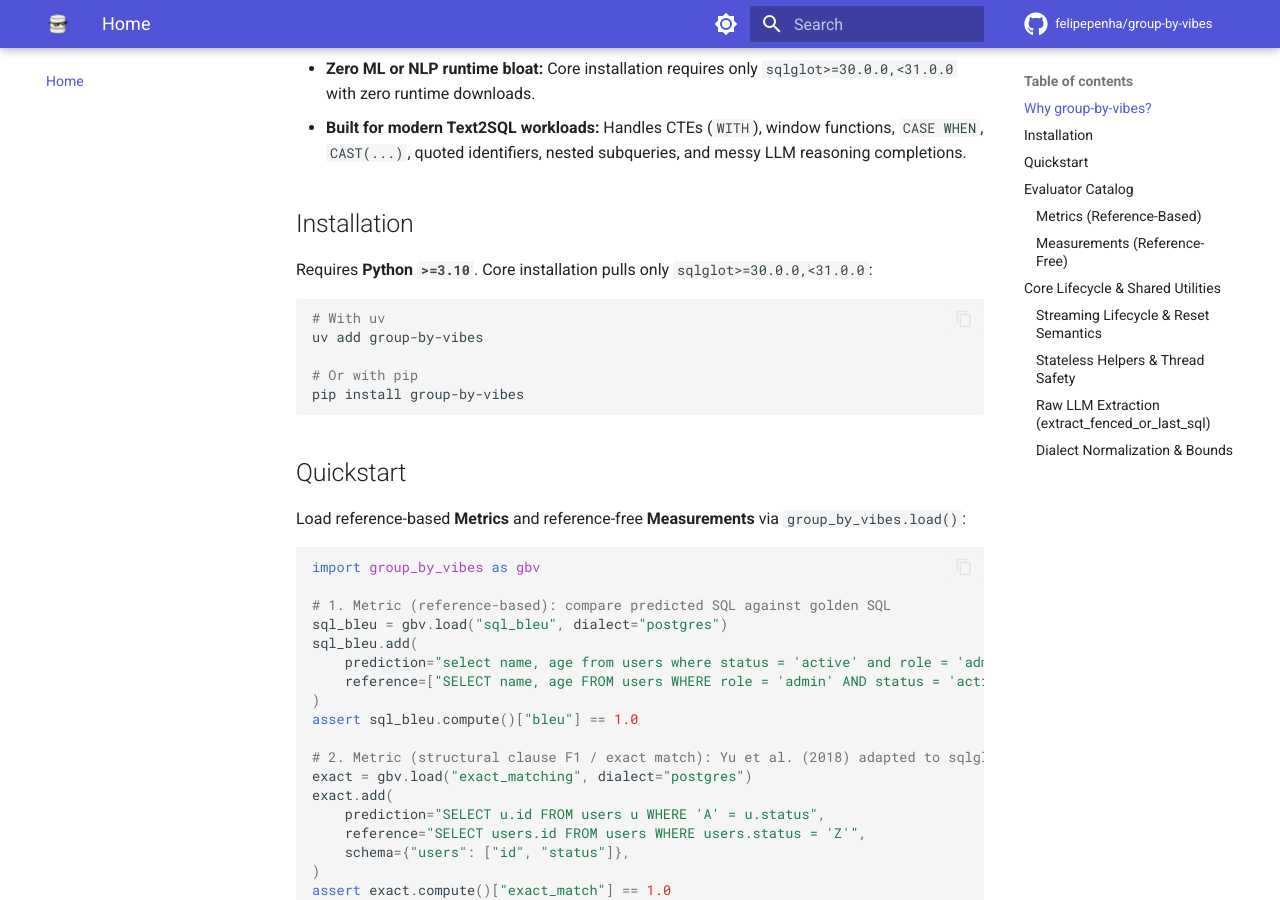
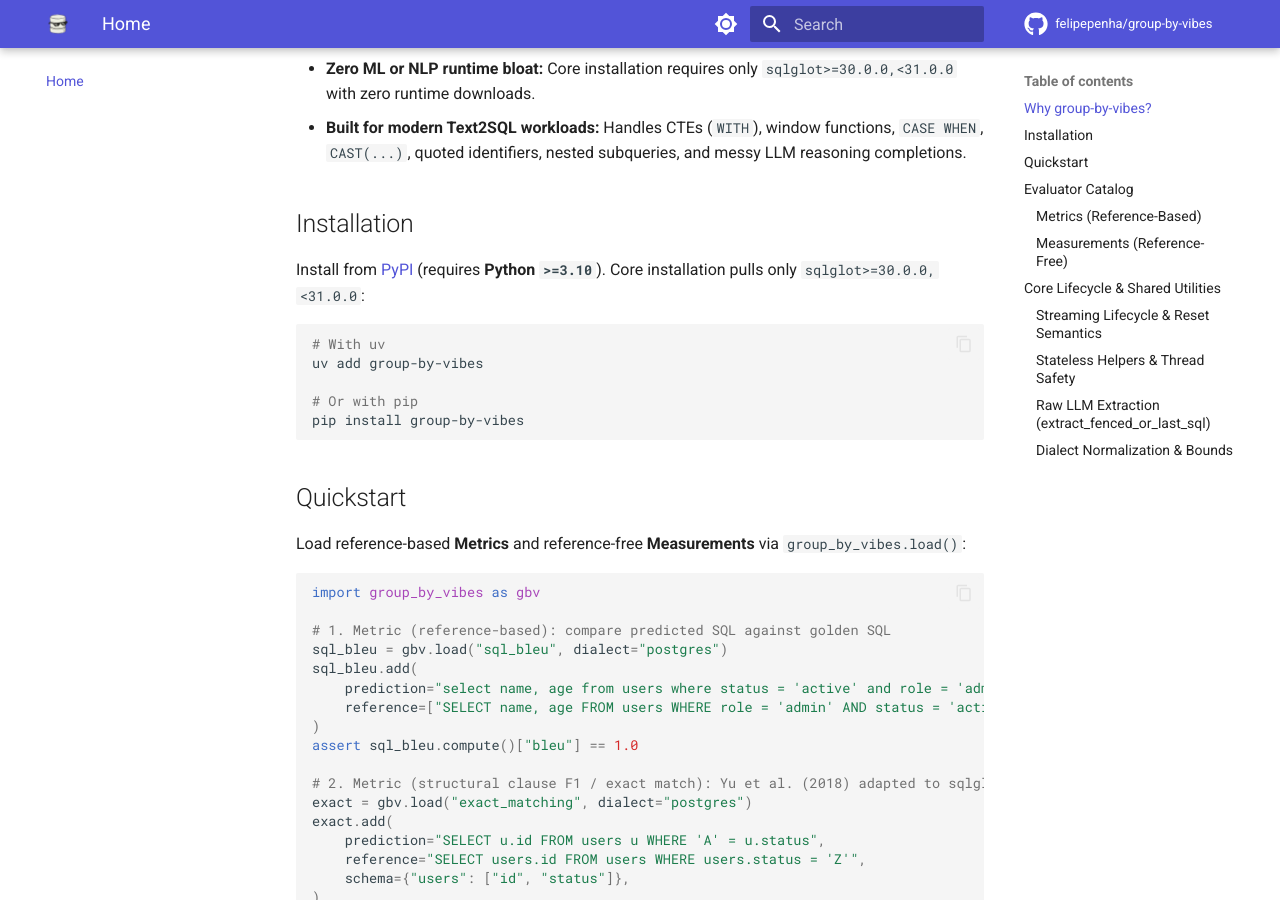
Before and after one commit to felipepenha/group-by-vibes, an MkDocs documentation site: the page built from docs/mkdocs/index.md, in a window 1280 px wide and 900 px high, scrolled down 977 px. Built offline with MkDocs 1.6.1 and Material for MkDocs 9.7.7, drawn with Linux system fonts in a browser that asks for light colours; comment, search, counter and statistics services are not loaded.

Commit message:
docs(site): add PyPI link to MkDocs home and footer

````diff
--- a/docs/mkdocs/index.md
+++ b/docs/mkdocs/index.md
@@ -18,7 +18,7 @@
 
 ## Installation
 
-Requires **Python `>=3.10`**. Core installation pulls only `sqlglot>=30.0.0,<31.0.0`:
+Install from [PyPI](https://pypi.org/project/group-by-vibes/) (requires **Python `>=3.10`**). Core installation pulls only `sqlglot>=30.0.0,<31.0.0`:
 
 ```bash
 # With uv
--- a/mkdocs.yml
+++ b/mkdocs.yml
@@ -65,6 +65,15 @@ markdown_extensions:
   - pymdownx.arithmatex:
       generic: true
 
+extra:
+  social:
+    - icon: fontawesome/brands/github
+      link: https://github.com/felipepenha/group-by-vibes
+      name: group-by-vibes on GitHub
+    - icon: fontawesome/brands/python
+      link: https://pypi.org/project/group-by-vibes/
+      name: group-by-vibes on PyPI
+
 nav:
   - Home: index.md
   - Metrics:
````
